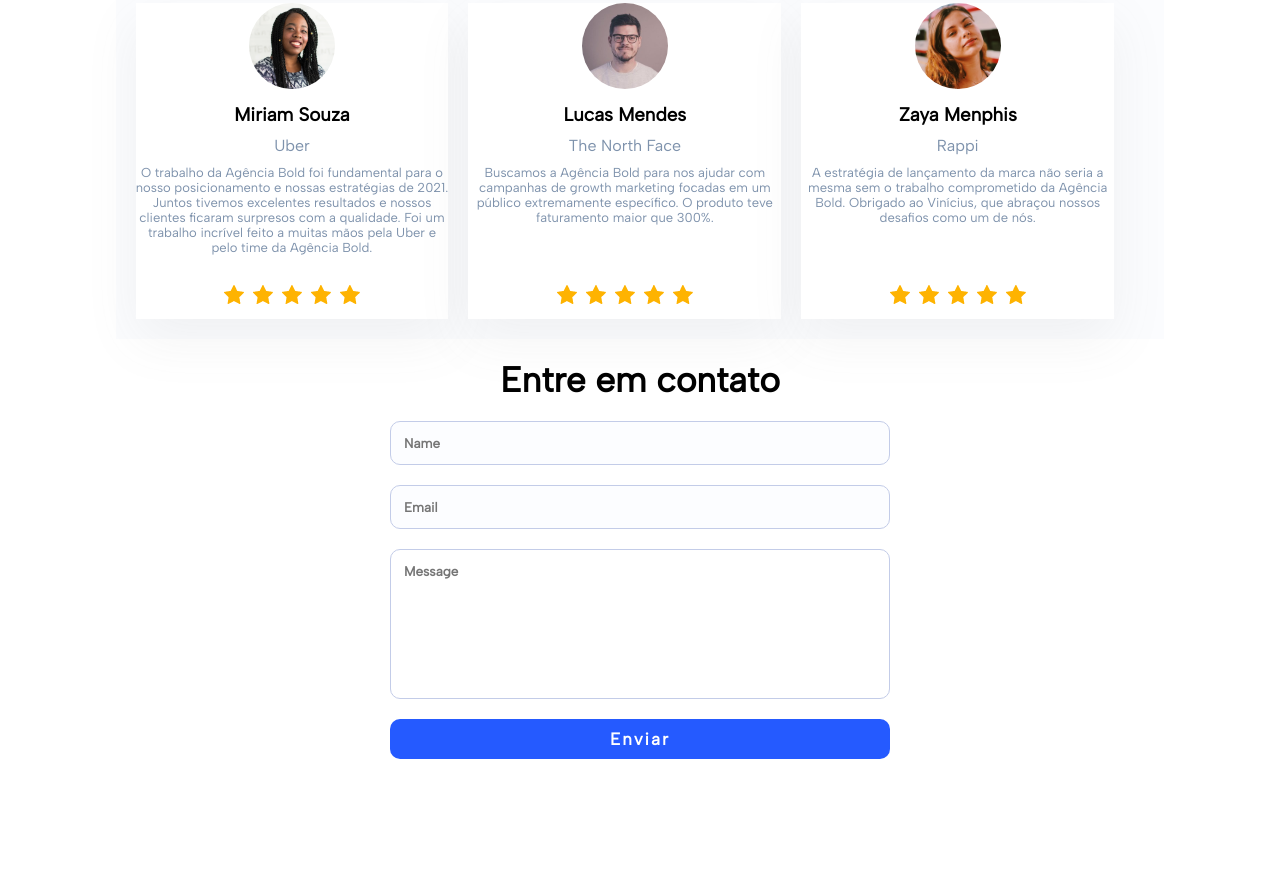
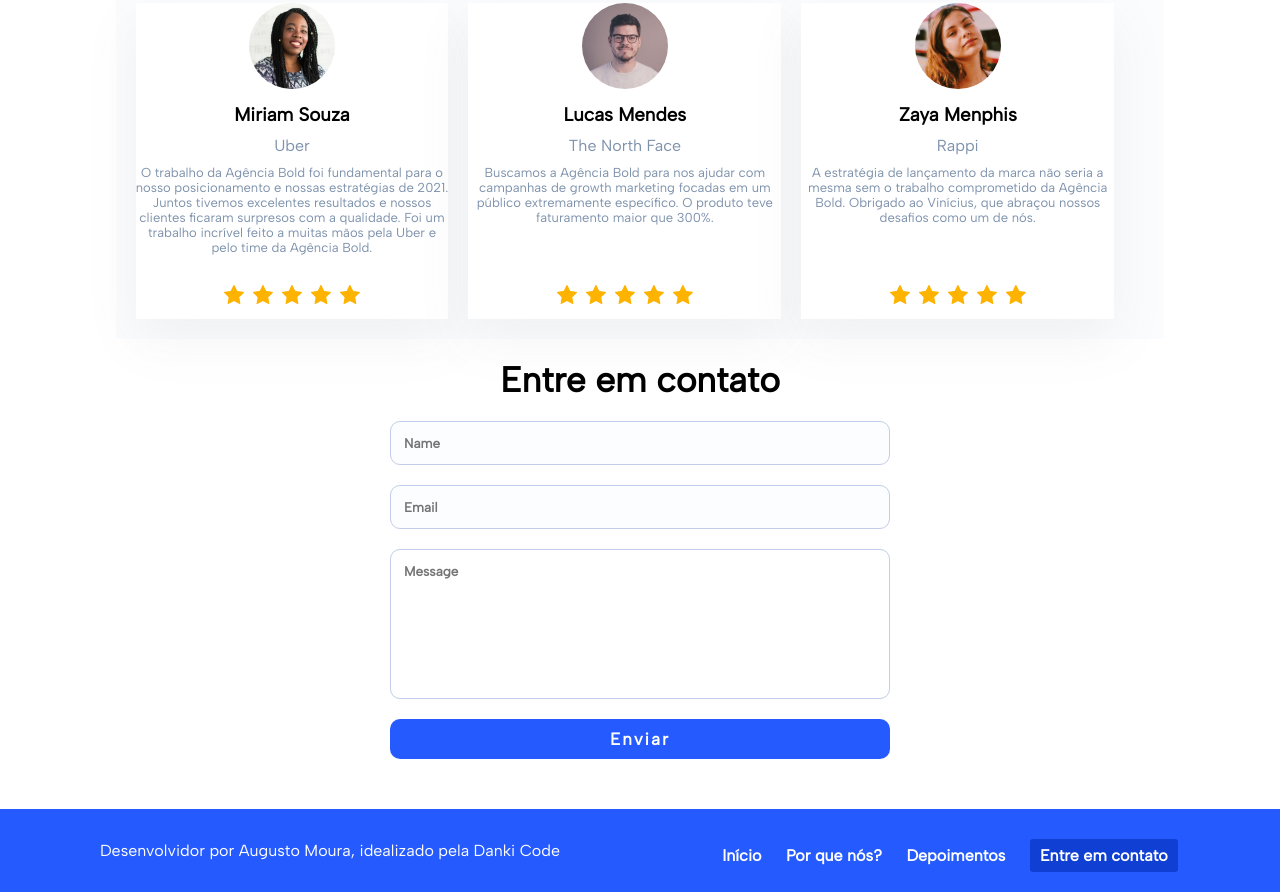
Before and after one commit to gutto-moura/Agencia-Bold, a plain HTML site: page index.html in a window 1280 px wide. Shown: the part 2232-3124 px from the top of the page. Before the commit the page ends 2991 px from the top, so only its background shows below. Drawn offline with Linux system fonts and the light colour scheme.

Commit message:
Finalização do footer

```diff
--- a/css/style.css
+++ b/css/style.css
@@ -9,7 +9,7 @@ main{ max-width: 1100px;padding: 0 2%;margin: 0 auto; }
 .logo-menu{ width: 50%; }
 .itens-menu{ width:50%;margin-top: 10px; }
 .itens-menu a{ font-weight: bold;color: #fff;text-decoration: none;display: inline-block;margin: 0 10px; }
-.itens-menu a:hover{ border-bottom: 2px solid #ffdd33; }
+.itens-menu a:hover{ border-bottom: 3px solid #ffdd33; }
 .itens-menu a.contato-btn{ background-color: #0f3fd3;padding: 7px 10px;border-radius: 3px;cursor: pointer; }
 .itens-menu a.contato-btn:hover{ border: 0; }
 
@@ -142,3 +142,15 @@ main{ max-width: 1100px;padding: 0 2%;margin: 0 auto; }
 	border-radius: 10px;
 	cursor: pointer;
 }
+
+footer{
+	max-width: 100%;
+	text-align: center;
+	padding: 20px;
+	margin: 0 auto;
+	display: flex;
+	align-items: center;
+	background-color: #255AFF;
+	color: #fff;
+	margin-top: 50px;
+}
--- a/index.html
+++ b/index.html
@@ -140,7 +140,15 @@
 		</section>
 	</main>
     <footer>
-
+		<div class = "logo-menu">
+			Desenvolvidor por Augusto Moura, idealizado pela Danki Code
+		</div>
+		<div class = "itens-menu">
+			<a href = "#">Início</a>
+			<a href = "#">Por que nós?</a>
+			<a href = "#">Depoimentos</a>
+			<a class = "contato-btn">Entre em contato</a>
+		</div>
 	</footer>
   </body>
 </html>
```
